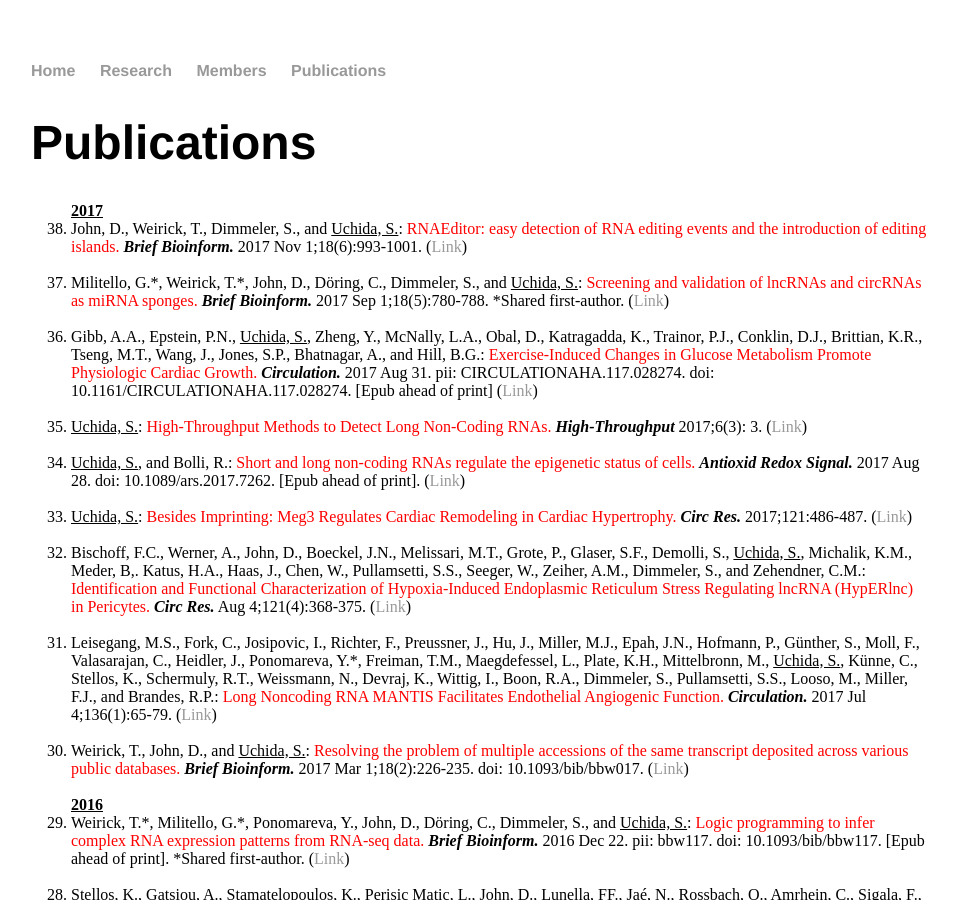
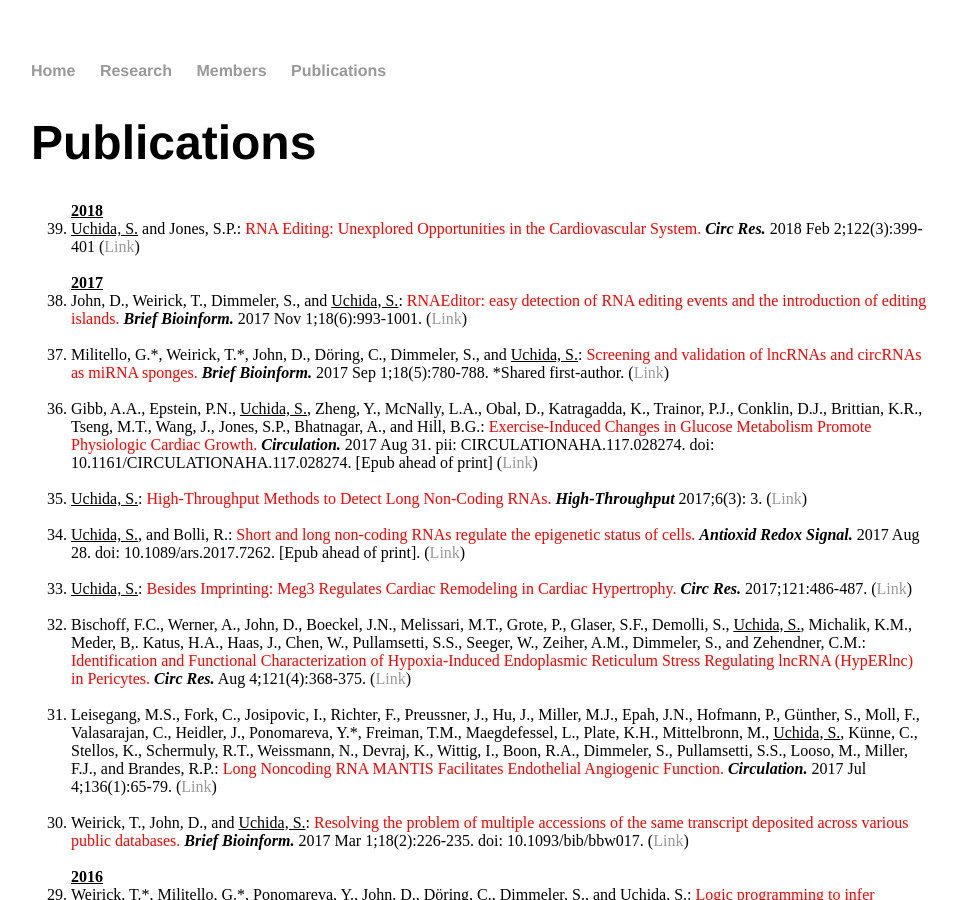
Before and after one commit to heartlncrna/heartlncrna.github.io, a Jekyll site: the page publications/pub_list.html, which Jekyll copies as it is, in a window 1280 px wide and 900 px high. Shown: the whole window, without its empty margins (161-1118 px from the left). Built offline with Jekyll 4.4.1, drawn with Linux system fonts in a browser that asks for light colours.

Commit message:
Update pub_list.html

```diff
--- a/publications/pub_list.html
+++ b/publications/pub_list.html
@@ -26,6 +26,10 @@
 
 			<p class="Normal">
 			<ol reversed="reversed">
+
+			<strong><u> 2018 </u></strong>
+				<li><u>Uchida, S.</u> and Jones, S.P.: <font color="red">RNA Editing: Unexplored Opportunities in the Cardiovascular System.</font> <b><i>Circ Res.</i></b> 2018 Feb 2;122(3):399-401 (<a href="http://circres.ahajournals.org/content/122/3/399">Link</span></a>)</li>
+			<br>
 
 			<strong><u> 2017 </u></strong>
 				<li>John, D., Weirick, T., Dimmeler, S., and <u>Uchida, S.</u>: <font color="red">RNAEditor: easy detection of RNA editing events and the introduction of editing islands.</font> <b><i>Brief Bioinform.</i></b> 2017 Nov 1;18(6):993-1001. (<a href="https://academic.oup.com/bib/article/18/6/993/2562884">Link</span></a>)</li>
```
